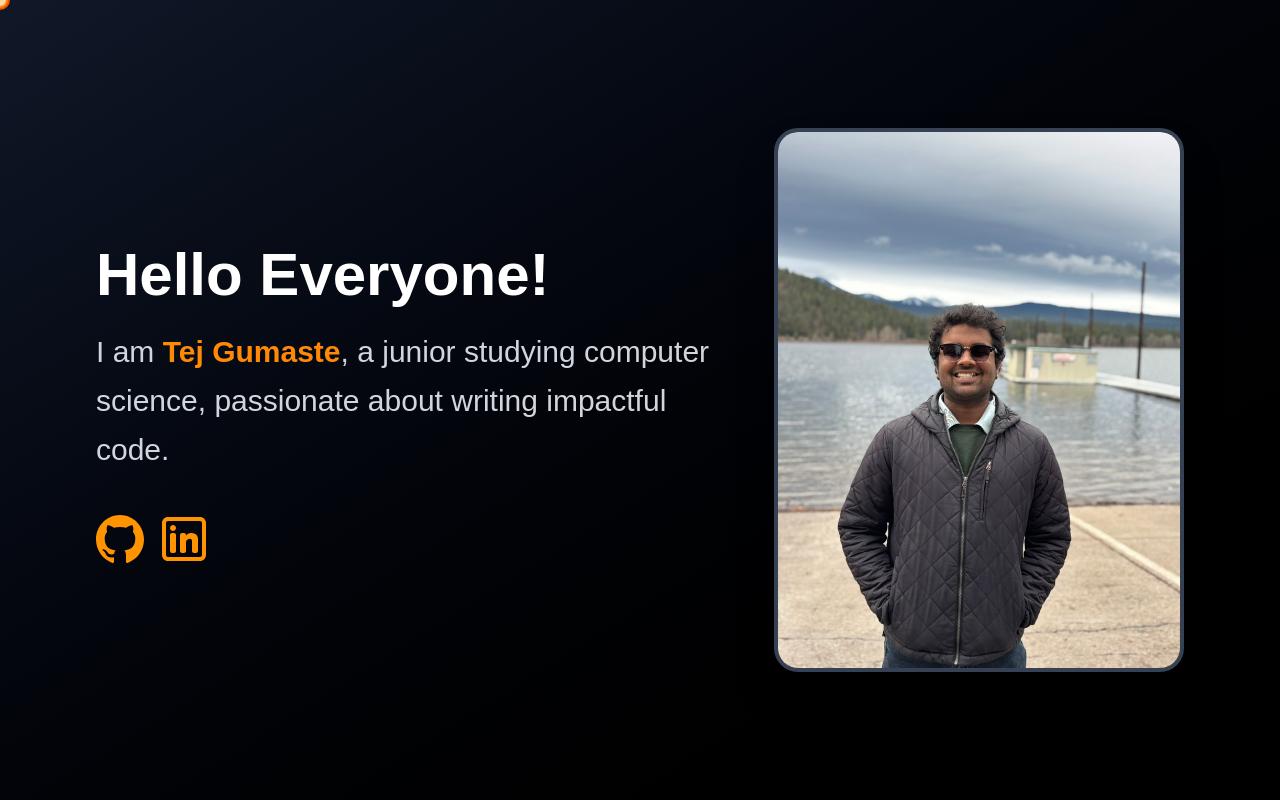
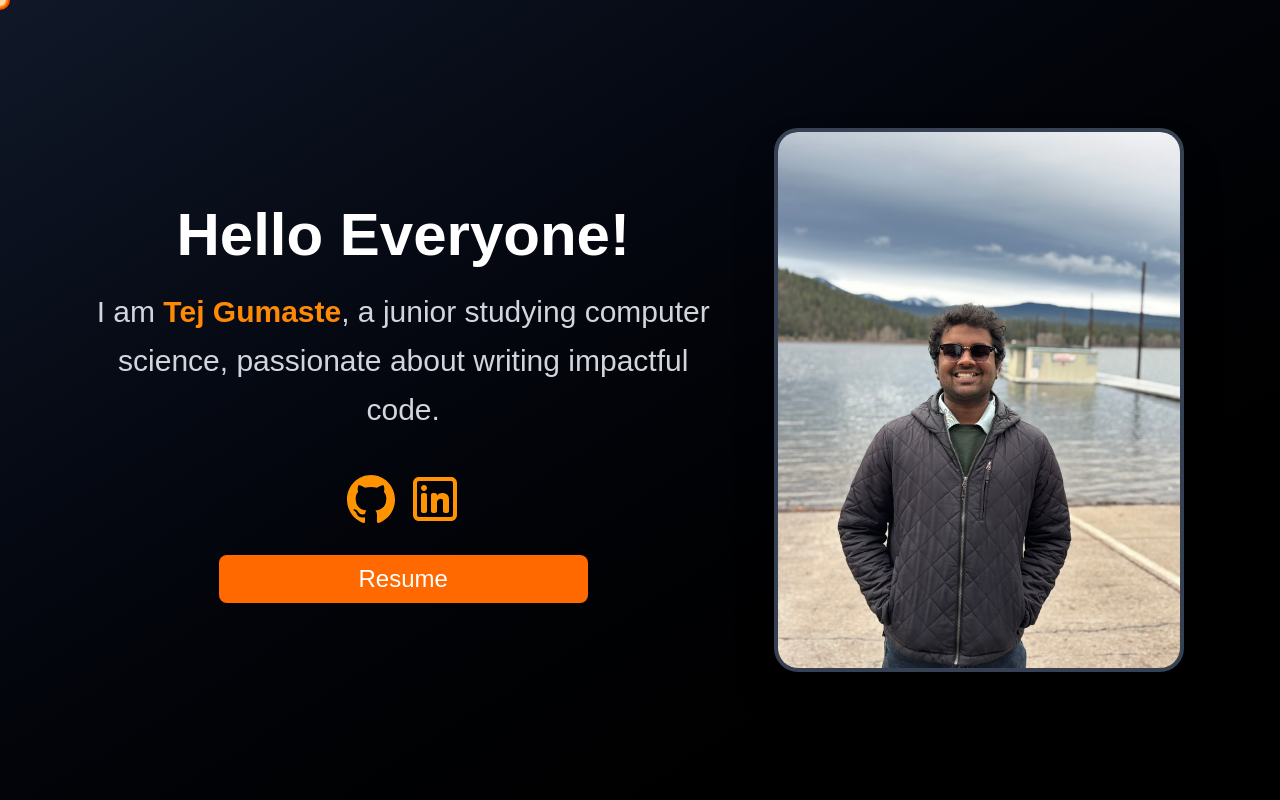
Before and after one commit to Vegito2367/TejPortfolio, a Next.js app in the folder personalwebsite/: page / in a window 1280 px wide. Shown: the top 800 px of the page. Built offline with nearby package versions, Linux system fonts and the light colour scheme.

Commit message:
Added resume

```diff
--- a/personalwebsite/src/app/page.tsx
+++ b/personalwebsite/src/app/page.tsx
@@ -31,7 +31,7 @@ export default function Home() {
 
   return (
 
-    <div style={{cursor:"none"}} className="flex flex-col justify-center items-center font-mono">
+    <div style={{ cursor: "none" }} className="flex flex-col justify-center items-center font-mono">
       <div
         style={{
           top: `${followPos.y}px`,
@@ -74,28 +74,7 @@ export default function Home() {
       {showMainContent && (
         <div>
 
-          {/* <motion.div
-        initial={{ opacity: 0, scale: 0.5 }}
-        animate={{ opacity: 1, scale:1 }}
-        transition={{ duration: 0.7 }}
-        className="flex flex-col md:flex-row justify-center items-center p-8 bg-gray-900 rounded-lg shadow-lg"
-      >
-        <section className="flex flex-col md:flex-row justify-center items-center h-screen px-6">
-          <div className="w-full md:w-3/5 text-center md:text-left">
-            <p className="text-5xl font-bold text-white mb-4">Hello Everyone!</p>
-            <p className="text-3xl text-gray-300 leading-relaxed">
-              I am <span className="text-orange-400 font-semibold">Tej Gumaste</span>,
-              a junior studying computer science, passionate about writing impactful code.
-            </p>
-          </div>
-          <img
-            src="ProfilePic.jpeg"
-            alt="Profile Picture"
-            className="w-2/5 max-w-xs md:max-w-md rounded-3xl shadow-lg border-4 border-gray-700 mt-6 md:mt-0"
-          />
-        </section>
-      </motion.div> */}
-      <HeroSection />
+          <HeroSection />
 
           <motion.div
             initial={{ x: 1000, opacity: 0 }}
--- a/personalwebsite/src/customComponents/heroSection.tsx
+++ b/personalwebsite/src/customComponents/heroSection.tsx
@@ -18,7 +18,6 @@ const HeroSection = () => {
         items-center justify-between space-y-8 md:space-y-0
         md:space-x-12 lg:space-x-16">
 
-                {/* Text Content */}
                 <motion.div
                     initial={{ x: -50, opacity: 0 }}
                     animate={{ x: 0, opacity: 1 }}
@@ -27,8 +26,8 @@ const HeroSection = () => {
                         delay: 0.3,
                         ease: "easeOut"
                     }}
-                    className="w-full md:w-3/5 text-center md:text-left
-            flex flex-col justify-center space-y-4"
+                    className="w-full md:w-3/5 text-center
+            flex flex-col justify-center items-center space-y-4"
                 >
                     <h1 className="text-4xl md:text-5xl lg:text-6xl
             font-bold text-white leading-tight">
@@ -47,14 +46,19 @@ const HeroSection = () => {
                             target="_blank"
                             className="hover:scale-110 transition-all duration-300"
                         >
-                            <img src="/github.svg" alt="LinkedIn" width="48" height="48"/>
+                            <img src="/github.svg" alt="LinkedIn" width="48" height="48" />
                         </a>
                         <a
                             href="https://linkedin.com/in/tej-gumaste/"
                             target="_blank"
                             className="hover:scale-110 transition-all duration-300"
                         >
-                            <img src="/linkedin.svg" alt="LinkedIn" width="48" height="48"/>
+                            <img src="/linkedin.svg" alt="LinkedIn" width="48" height="48" />
+                        </a>
+                    </div>
+                    <div className='w-3/5 text-2xl font-mono bg-orange-500 rounded-lg mt-4 p-2 text-center text-white fond-bold hover:bg-orange-400 transition-all duration-300 hover:scale-105'>
+                        <a target='_blank' href='https://drive.google.com/file/d/1Feayugu4WImvMF37ydyzgUN5sTIExFnQ/view?usp=sharing'>
+                            Resume
                         </a>
                     </div>
                 </motion.div>
```
